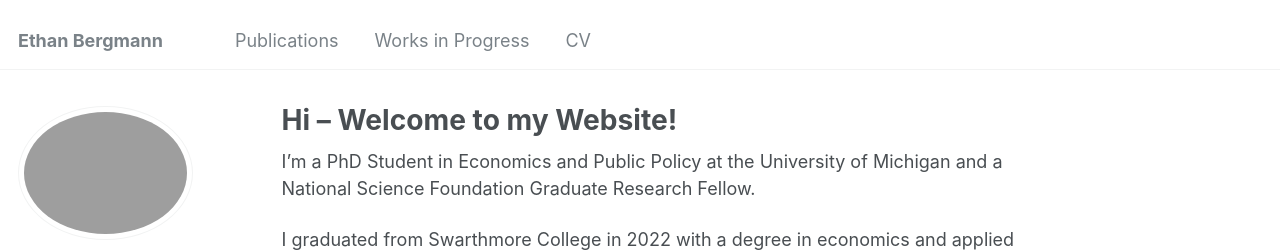
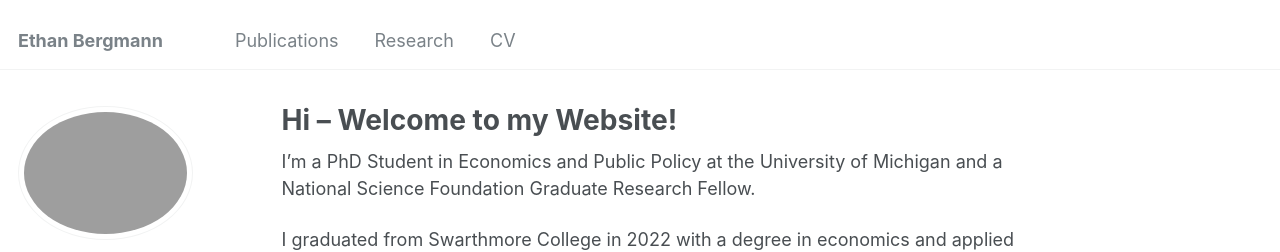
Before and after one commit to ethankbergmann/ethankbergmann.github.io, a Jekyll site: the page built from _pages/about.md, in a window 1280 px wide. Shown: the top 252 px of the page. Built offline with Jekyll 4.4.1, drawn with Linux system fonts in a browser that asks for light colours; some web fonts are replaced.

Commit message:
Replace 'Works in Progress' with 'Research' in navigation

```diff
--- a/_data/navigation.yml
+++ b/_data/navigation.yml
@@ -3,8 +3,8 @@ main:
   - title: "Publications"
     url: /publications/
 
-  - title: "Works in Progress"
-    url: /works_in_progress/
+  - title: "Research"
+    url: /research/
 
   - title: "CV"
     url: https://www.dropbox.com/scl/fi/v79b86oblu0kao4l3bamt/CV_Bergmann_External.pdf?rlkey=5id85bltdib9f6mjke49cmyqc&st=y7l1r7um&dl=0
```
